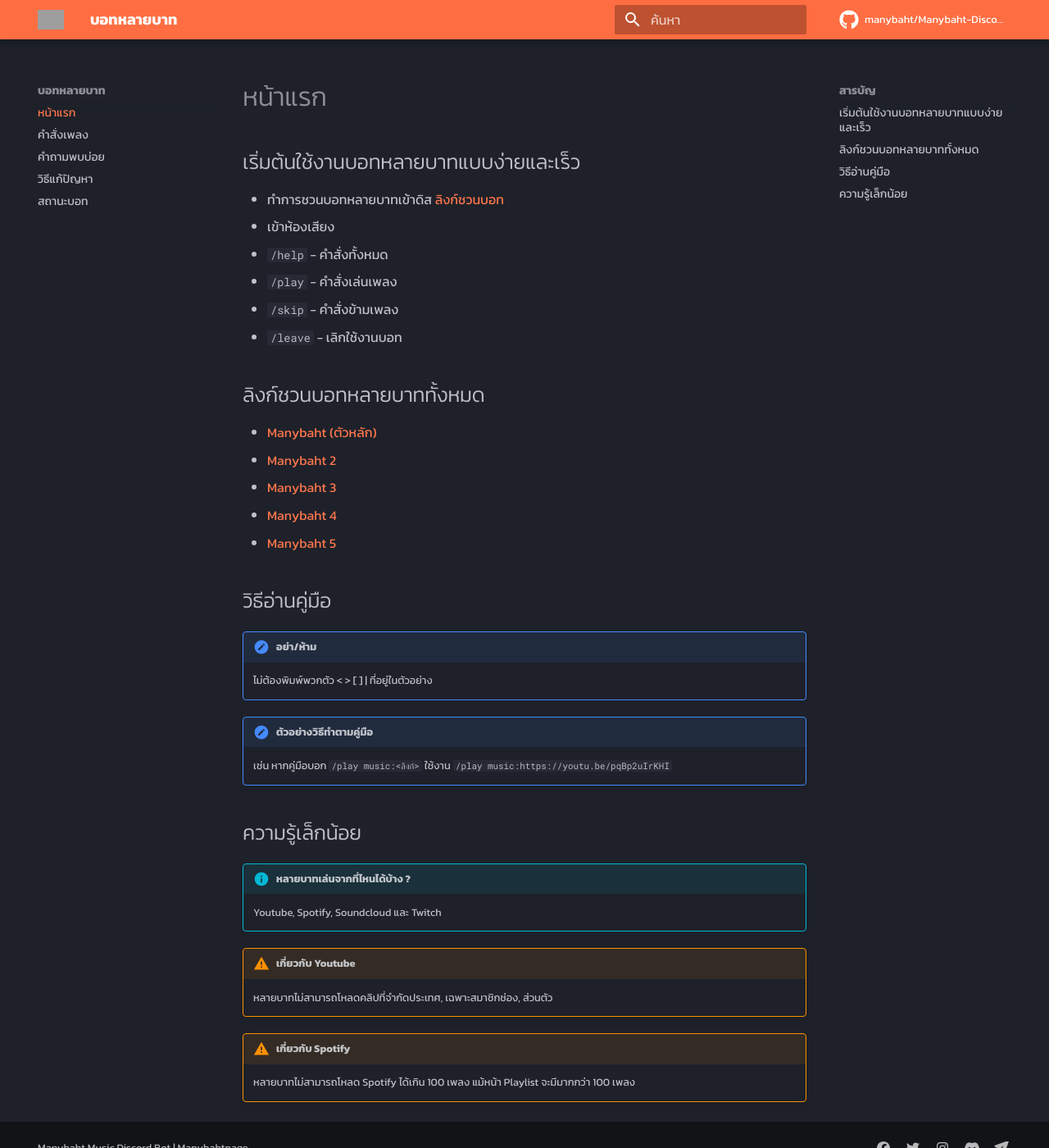
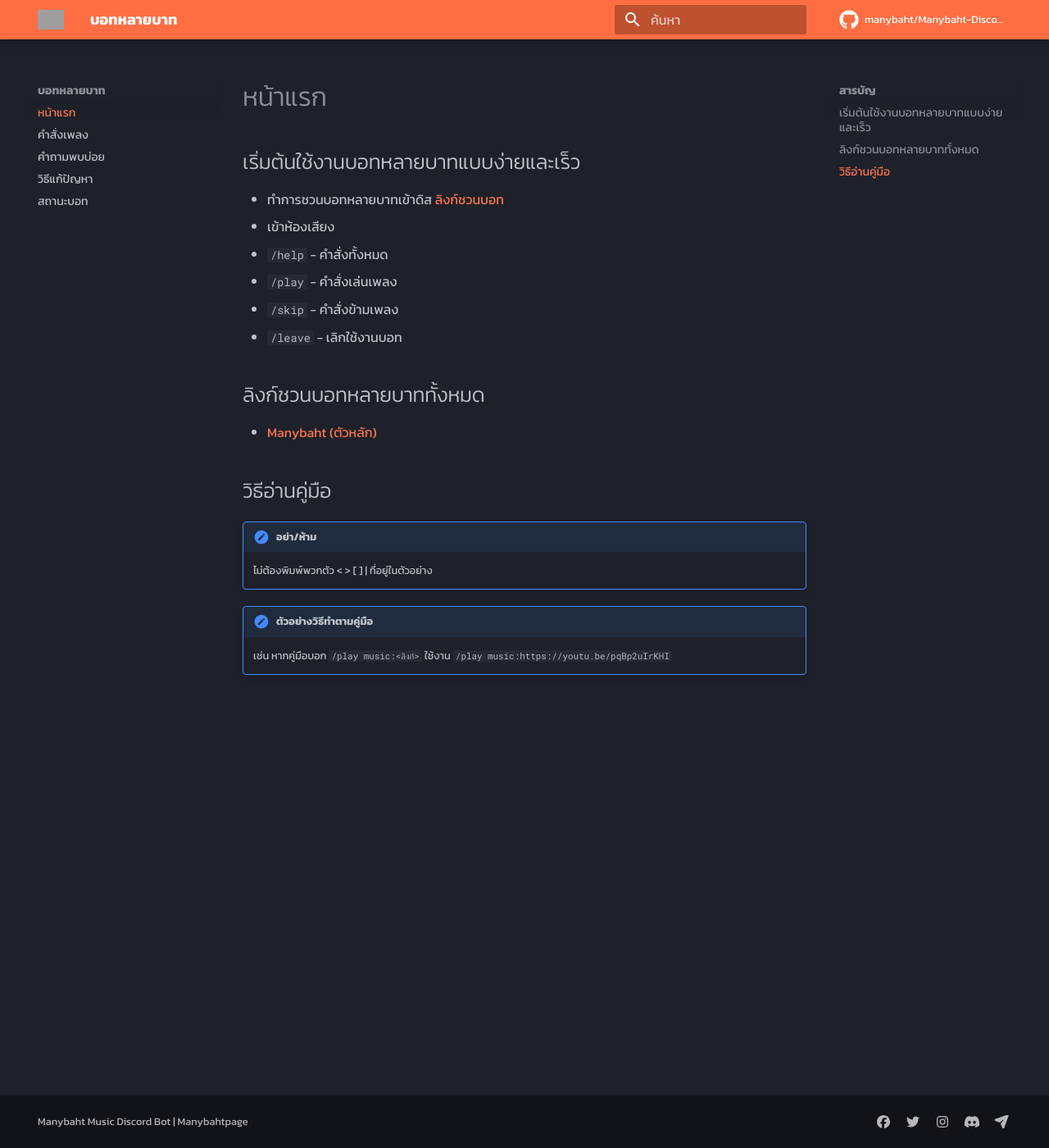
Before and after one commit to manybaht/Manybaht-Discord-Bot-Frontend, an MkDocs documentation site: the page built from docs/index.md, in a window 1280 px wide and 1400 px high. Shown: the whole window at 82% size. Built offline with MkDocs 1.6.1 and Material for MkDocs 9.7.7, drawn with Linux system fonts in a browser that asks for light colours; comment, search, counter and statistics services are not loaded; grey boxes are pictures that could not be loaded.

Commit message:
Nightly Update

```diff
--- a/docs/index.md
+++ b/docs/index.md
@@ -12,10 +12,6 @@
 ## ลิงก์ชวนบอทหลายบาททั้งหมด
 
 * [Manybaht (ตัวหลัก)](https://discord.com/oauth2/authorize?client_id=483104273761304577&permissions=2184301960&scope=bot%20applications.commands)
-* [Manybaht 2](https://discord.com/oauth2/authorize?client_id=910250814814187561&permissions=2184301960&scope=bot%20applications.commands)
-* [Manybaht 3](https://discord.com/oauth2/authorize?client_id=910251655218479164&permissions=2184301960&scope=bot%20applications.commands)
-* [Manybaht 4](https://discord.com/oauth2/authorize?client_id=910447864805736459&permissions=2184301960&scope=bot%20applications.commands)
-* [Manybaht 5](https://discord.com/oauth2/authorize?client_id=910447914118172704&permissions=2184301960&scope=bot%20applications.commands)
 
 ## วิธีอ่านคู่มือ
 
@@ -25,14 +21,3 @@
 !!! note "ตัวอย่างวิธีทำตามคู่มือ"
     เช่น หากคู่มือบอก `/play music:<ลิงก์>`
     ใช้งาน `/play music:https://youtu.be/pqBp2uIrKHI`
-
-## ความรู้เล็กน้อย
-
-!!! info "หลายบาทเล่นจากที่ไหนได้บ้าง ?"
-    Youtube, Spotify, Soundcloud และ Twitch
-
-!!! warning "เกี่ยวกับ Youtube"
-    หลายบาทไม่สามารถโหลดคลิปที่จำกัดประเทศ, เฉพาะสมาชิกช่อง, ส่วนตัว
-
-!!! warning "เกี่ยวกับ Spotify"
-    หลายบาทไม่สามารถโหลด Spotify ได้เกิน 100 เพลง แม้หน้า Playlist จะมีมากกว่า 100 เพลง
```
Also changed, not shown: site/index.html, site/search/search_index.json, 1 other file.
